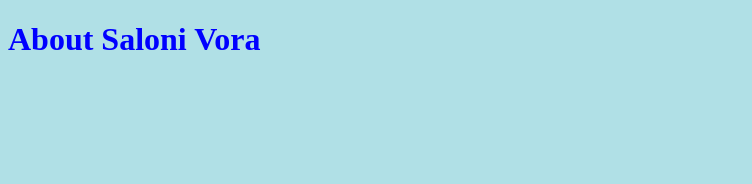
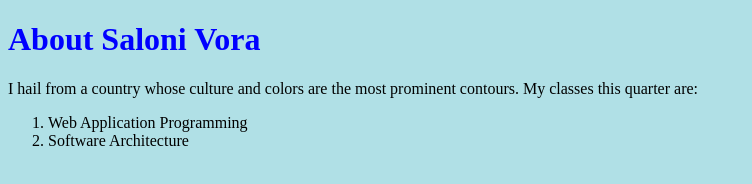
Before and after one commit to SK-V/Lab2, a plain HTML site: page aboutme.html in a window 1280 px wide. Shown: the whole page, without its empty margins (0-752 px from the left). Drawn offline with Linux system fonts and the light colour scheme.

Commit message:
Update aboutme.html

```diff
--- a/aboutme.html
+++ b/aboutme.html
@@ -4,6 +4,7 @@
 <style>
     body {
         background-color: powderblue;
+        size: 2;
     }
 
     h1 {
@@ -16,8 +17,14 @@
     }
 </style>
 <h1>About Saloni Vora</h1>
+I hail from a country whose culture and colors are the most prominent contours. My classes this quarter are:
+<ol>
+    <li>Web Application Programming</li>
+    <li>Software Architecture</li>
+</ol>
 
 <body>
+
 
 </body>
 
```
